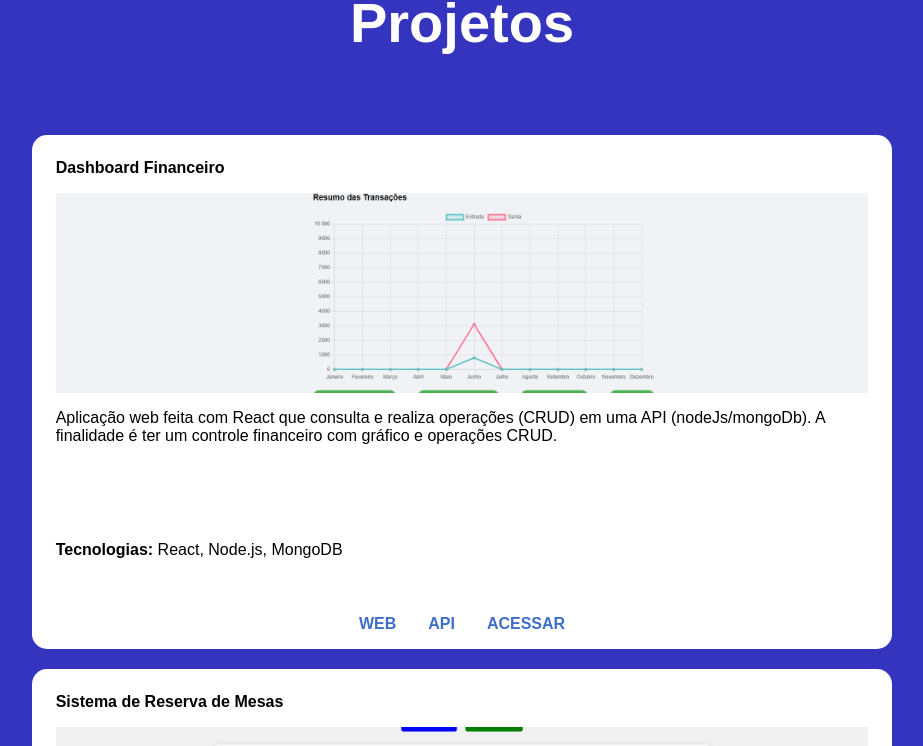
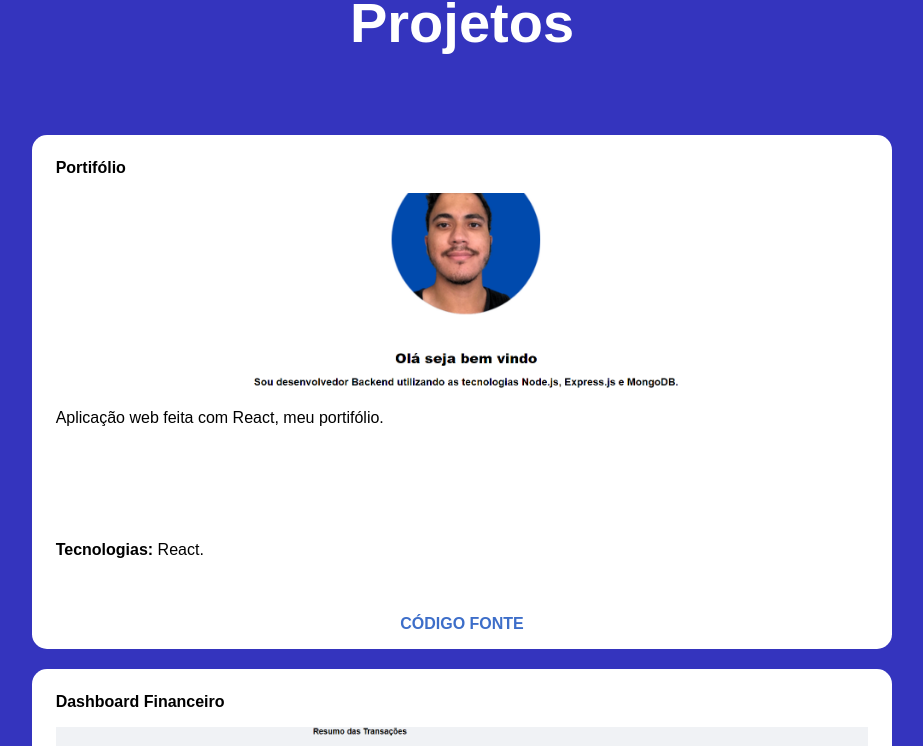
Before and after one commit to Cristian-Nascimento/portifolioCristian, a React (Vite) app: page / in a window 1280 px wide. Shown: the part 890-1636 px from the top of the page, without its empty margins (178-1101 px from the left). Built offline with nearby package versions, Linux system fonts and the light colour scheme.

Commit message:
feat: add new projects

```diff
--- a/src/pages/Home/sections/Certificates/Certificates.css
+++ b/src/pages/Home/sections/Certificates/Certificates.css
@@ -1,15 +1,15 @@
-.certificate{
+.certificate {
     padding: 10vh 9%;
     height: 100vh;
     text-align: center;
 }
 
-.certificate img{
+.certificate img {
     align-items: center;
     margin-bottom: 20px;
 }
 
-.certificate h2{
+.certificate h2 {
     font-size: 3.5rem;
     font-weight: 600;
     color: var(--second-bg-color);
@@ -28,13 +28,13 @@
     justify-content: center;
     font-weight: bold;
     color: var(--swiper-theme-color);
-  }
+}
 
-  .autoplay-progress svg {
+.autoplay-progress svg {
     --progress: 0;
     position: absolute;
     left: 0;
-    top: 0px;
+    top: 0;
     z-index: 10;
     width: 100%;
     height: 100%;
@@ -44,24 +44,25 @@
     stroke-dashoffset: calc(125.6px * (1 - var(--progress)));
     stroke-dasharray: 125.6;
     transform: rotate(-90deg);
-  }
+}
 
-@media screen and (max-width: 1000px){
-    #certificates{
-        margin-top: 20px;
+@media screen and (max-width: 1300px) {
+    .certificate img {
+        width: 80%;
     }
 
-    .certificate{
-        width: 250px;
-        height: 250px;
+    .autoplay-progress{
+        display: none;
     }
 
-    .certificate img{
-        width: 80px;
-        height: 80px;
+}
+
+@media screen and (max-width: 480px) {
+    .certificate h2{
+        font-size: 2.5rem;
     }
 
-    .certificate h3{
-        font-size: 1.2rem;
+    .certificate img {
+        width: 60%;
     }
 }
--- a/src/pages/Home/sections/Projects/Projects.tsx
+++ b/src/pages/Home/sections/Projects/Projects.tsx
@@ -3,6 +3,7 @@ import watch from '../../../../assets/print-Watch.png'
 import dashboard from '../../../../assets/print-dashboard.png'
 import calculator from '../../../../assets/print-calculator.png'
 import calendarPicture from '../../../../assets/print-calendar.png'
+import portifolio from '../../../../assets/print-portifolio.png'
 import './Projects.css'
 
 const Projects = () => {
@@ -13,8 +14,20 @@ const Projects = () => {
                     <h2 className="heading">Projetos</h2>
 
                     <div className="projects-container">
+
                         <div className="projects-box">
+                            <div className="projects-info">
+                                <h4>Portifólio</h4>
+                                <img src={portifolio} alt="Portifólio" />
+                                <p className='paragrafoText'>Aplicação web feita com React, meu portifólio.</p>
+                                <p><strong>Tecnologias:</strong> React.</p>
+                            </div>
+                            <div className="projects-buttons">
+                                <a href="https://github.com/Cristian-Nascimento/portifolioCristian" target="_blank" className="btn">CÓDIGO FONTE</a>
+                            </div>
+                        </div>
 
+                        <div className="projects-box">
                             <div className="projects-info">
                                 <h4>Dashboard Financeiro</h4>
                                 <img src={dashboard} alt="Dashboard Financeiro" />
```
Also changed, not shown: src/assets/print-portifolio.png (added).
